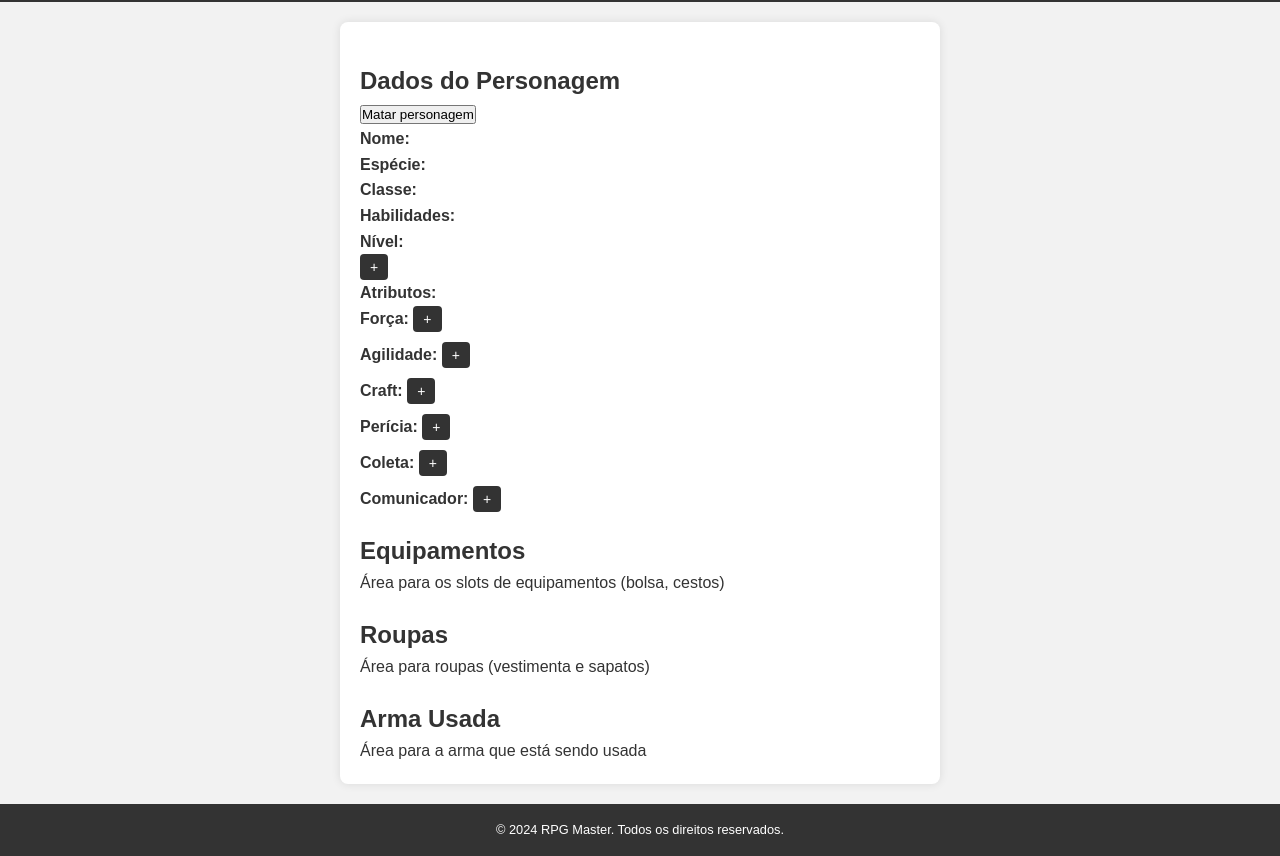
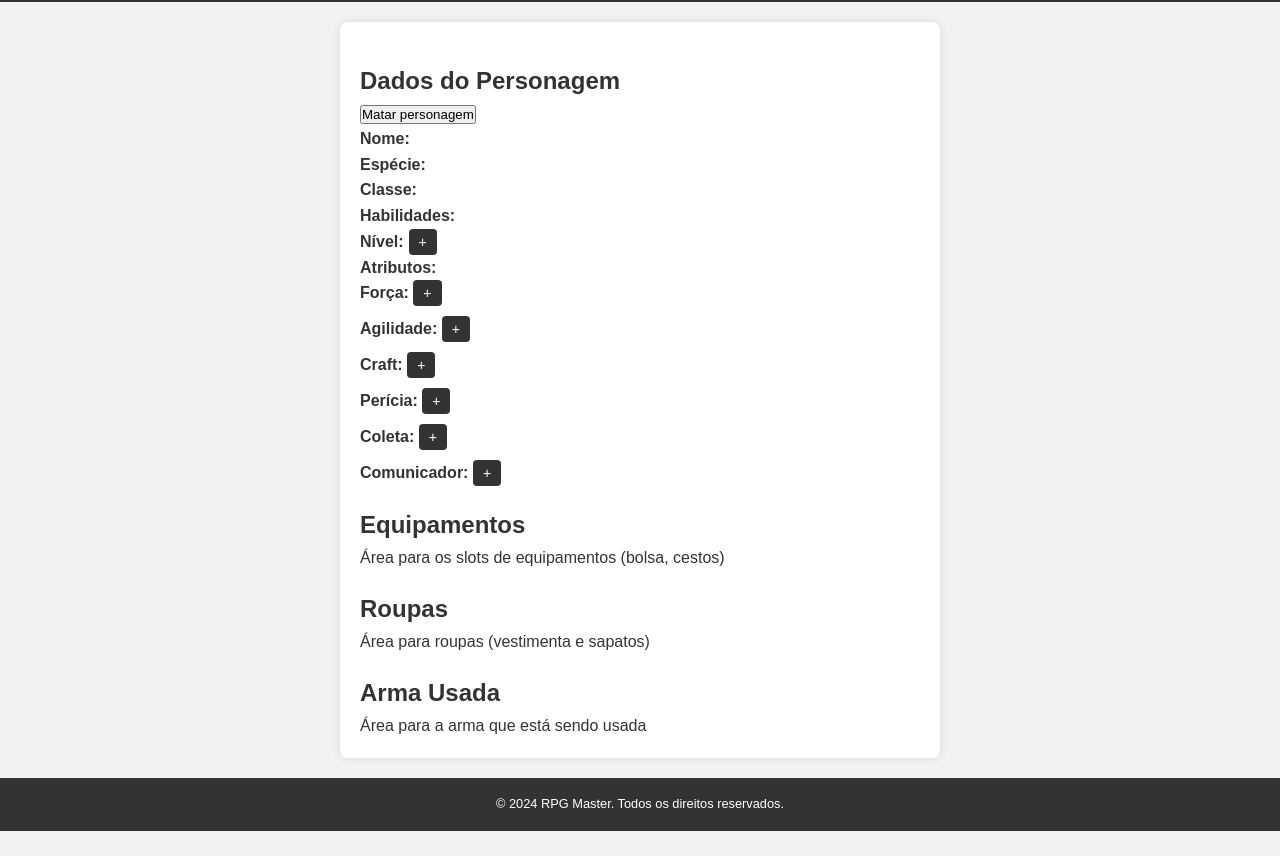
Before and after one commit to claudiocassimiro/RPG-Gerador-de-Fichas-de-Personagens, a plain HTML site: page personage-viewer.html in a window 1280 px wide. Shown: the part 81-937 px from the top of the page. After the commit the page ends 912 px from the top, so only its background shows below. Drawn offline with Linux system fonts and the light colour scheme.

Commit message:
feat: add styles to new elements

```diff
--- a/styles/personage-viewer-styles.css
+++ b/styles/personage-viewer-styles.css
@@ -19,6 +19,11 @@ body {
   color: #fff;
   text-align: center;
   padding: 1rem 0;
+}
+
+.container-nivel-e-botao {
+  display: flex;
+  gap: 5px;
 }
 
 .rodape p {
```
